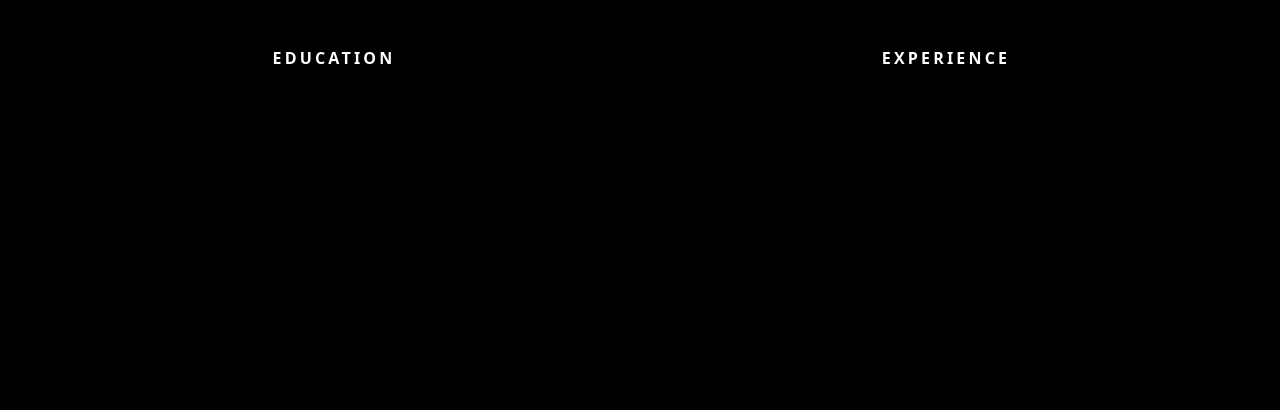
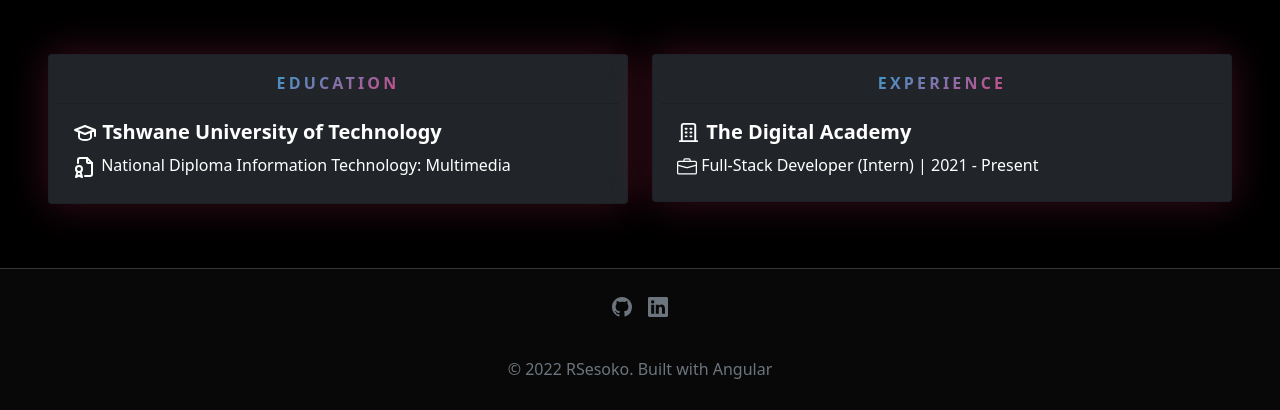
Before and after one commit to ReneilweSesoko/reneilwe_sesoko_portfolio, an Angular app: page /home in a window 1280 px wide. Shown: the part 897-1307 px from the top of the page. Before the commit the page ends 1015 px from the top, so only its background shows below. Built offline with nearby package versions, Linux system fonts and the light colour scheme.

Commit message:
homepage done

```diff
--- a/src/app/app.component.html
+++ b/src/app/app.component.html
@@ -1,3 +1,3 @@
 <app-top-nav></app-top-nav>
 <router-outlet></router-outlet>
-<!-- <app-footer></app-footer> -->
+<app-footer></app-footer>
--- a/src/app/components/footer/footer.component.html
+++ b/src/app/components/footer/footer.component.html
@@ -1,3 +1,41 @@
-<footer>
+<footer class="py-3 mt-4">
+  <ul class="nav justify-content-center pb-3 mb-3">
+    <li class="nav-item">
+      <a href="https://github.com/ReneilweSesoko" target="_blank" class="nav-link px-2 text-muted">
+        <svg
+          xmlns="http://www.w3.org/2000/svg"
+          width="20"
+          height="20"
+          fill="currentColor"
+          class="bi bi-github"
+          viewBox="0 0 16 16"
+        >
+          <path
+            d="M8 0C3.58 0 0 3.58 0 8c0 3.54 2.29 6.53 5.47 7.59.4.07.55-.17.55-.38 0-.19-.01-.82-.01-1.49-2.01.37-2.53-.49-2.69-.94-.09-.23-.48-.94-.82-1.13-.28-.15-.68-.52-.01-.53.63-.01 1.08.58 1.23.82.72 1.21 1.87.87 2.33.66.07-.52.28-.87.51-1.07-1.78-.2-3.64-.89-3.64-3.95 0-.87.31-1.59.82-2.15-.08-.2-.36-1.02.08-2.12 0 0 .67-.21 2.2.82.64-.18 1.32-.27 2-.27.68 0 1.36.09 2 .27 1.53-1.04 2.2-.82 2.2-.82.44 1.1.16 1.92.08 2.12.51.56.82 1.27.82 2.15 0 3.07-1.87 3.75-3.65 3.95.29.25.54.73.54 1.48 0 1.07-.01 1.93-.01 2.2 0 .21.15.46.55.38A8.012 8.012 0 0 0 16 8c0-4.42-3.58-8-8-8z"
+          />
+        </svg>
+      </a>
+    </li>
+    <li class="nav-item">
+      <a href="https://www.linkedin.com/in/reneilwe-sesoko-9a7379121/" target="_blank" class="nav-link px-2 text-muted">
+        <svg
+          xmlns="http://www.w3.org/2000/svg"
+          width="20"
+          height="20"
+          fill="currentColor"
+          class="bi bi-linkedin"
+          viewBox="0 0 16 16"
+        >
+          <path
+            d="M0 1.146C0 .513.526 0 1.175 0h13.65C15.474 0 16 .513 16 1.146v13.708c0 .633-.526 1.146-1.175 1.146H1.175C.526 16 0 15.487 0 14.854V1.146zm4.943 12.248V6.169H2.542v7.225h2.401zm-1.2-8.212c.837 0 1.358-.554 1.358-1.248-.015-.709-.52-1.248-1.342-1.248-.822 0-1.359.54-1.359 1.248 0 .694.521 1.248 1.327 1.248h.016zm4.908 8.212V9.359c0-.216.016-.432.08-.586.173-.431.568-.878 1.232-.878.869 0 1.216.662 1.216 1.634v3.865h2.401V9.25c0-2.22-1.184-3.252-2.764-3.252-1.274 0-1.845.7-2.165 1.193v.025h-.016a5.54 5.54 0 0 1 .016-.025V6.169h-2.4c.03.678 0 7.225 0 7.225h2.4z"
+          />
+        </svg>
+      </a>
+    </li>
 
+  </ul>
+  <p class="text-center text-muted">© 2022 RSesoko. Built with Angular</p>
 </footer>
+<!-- <footer class="footer p-5 mt-2">
+
+</footer> -->
--- a/src/app/components/footer/footer.component.scss
+++ b/src/app/components/footer/footer.component.scss
@@ -2,4 +2,5 @@ footer{
     background: rgba( 255, 255, 255, 0.03 );
     backdrop-filter: blur( 4px );
     -webkit-backdrop-filter: blur( 4px );
+    border-top: 1px solid rgba( 255, 255, 255, 0.18 );
 }
--- a/src/app/pages/home/home.component.html
+++ b/src/app/pages/home/home.component.html
@@ -33,8 +33,8 @@
         <span class="text-muted">I'm Reneilwe</span>
       </h2> -->
       <p class="lead">
-        A Frontend Developer with UI and Graphic Design Skills. Checkout my
-        work and feel free to get in touch if you want to work with me.
+        A Frontend Developer with UI and Graphic Design Skills. Checkout my work
+        and feel free to get in touch if you want to work with me.
       </p>
       <p class="text-uppercase text-muted fw-lighter abts">
         technical skills
@@ -151,17 +151,28 @@
             d="M 6 4 C 4.895 4 4 4.895 4 6 L 4 24 C 4 25.105 4.895 26 6 26 L 24 26 C 25.105 26 26 25.105 26 24 L 26 6 C 26 4.895 25.105 4 24 4 L 6 4 z M 8 9.9921875 L 11.978516 9.9921875 C 13.947516 9.9921875 15.294922 11.339125 15.294922 13.328125 C 15.294922 15.283125 13.898344 16.623047 11.902344 16.623047 L 9.7636719 16.623047 L 9.7636719 19.857422 L 8 19.857422 L 8 9.9921875 z M 9.7636719 11.46875 L 9.7636719 15.160156 L 11.507812 15.160156 C 12.765813 15.160156 13.503906 14.504125 13.503906 13.328125 C 13.503906 12.119125 12.784672 11.46875 11.513672 11.46875 L 9.7636719 11.46875 z M 19.207031 12.226562 C 20.984031 12.226562 22.099656 13.013047 22.222656 14.373047 L 20.630859 14.373047 C 20.507859 13.847047 20.007844 13.511719 19.214844 13.511719 C 18.442844 13.511719 17.861328 13.881875 17.861328 14.421875 C 17.861328 14.845875 18.21675 15.105391 18.96875 15.275391 L 20.287109 15.576172 C 21.716109 15.897172 22.378906 16.513281 22.378906 17.613281 C 22.378906 19.050281 21.059359 20.007813 19.193359 20.007812 C 17.327359 20.007812 16.151484 19.199844 16.021484 17.839844 L 17.697266 17.839844 C 17.861266 18.393844 18.386375 18.722656 19.234375 18.722656 C 20.088375 18.722656 20.683594 18.346969 20.683594 17.792969 C 20.683594 17.368969 20.363344 17.101359 19.652344 16.943359 L 18.326172 16.636719 C 16.890172 16.308719 16.214844 15.645578 16.214844 14.517578 C 16.214844 13.163578 17.443031 12.226562 19.207031 12.226562 z"
           ></path>
         </svg>
-
       </div>
     </div>
     <div class="col-md-5 order-md-1">
-      <div class="card card-cover h-100 overflow-hidden text-white bg-dark rounded-5 shadow-lg" style="background-image: url('unsplash-photo-1.jpg');">
+      <div
+        class="card card-cover h-100 overflow-hidden text-white bg-dark rounded-5 shadow-lg"
+        style="background-image: url('unsplash-photo-1.jpg');"
+      >
         <div class="d-flex flex-column h-100 p-5 pb-3 text-white text-shadow-1">
           <h2 class="pt-5 mt-5 display-6 lh-1 fw-bold">Reneilwe Sesoko</h2>
           <ul class="d-flex list-unstyled mt-auto">
             <li class="d-flex align-items-center">
-              <svg xmlns="http://www.w3.org/2000/svg" width="16" height="16" fill="currentColor" class="bi bi-geo-alt-fill me-2" viewBox="0 0 16 16">
-                <path d="M8 16s6-5.686 6-10A6 6 0 0 0 2 6c0 4.314 6 10 6 10zm0-7a3 3 0 1 1 0-6 3 3 0 0 1 0 6z"/>
+              <svg
+                xmlns="http://www.w3.org/2000/svg"
+                width="16"
+                height="16"
+                fill="currentColor"
+                class="bi bi-geo-alt-fill me-2"
+                viewBox="0 0 16 16"
+              >
+                <path
+                  d="M8 16s6-5.686 6-10A6 6 0 0 0 2 6c0 4.314 6 10 6 10zm0-7a3 3 0 1 1 0-6 3 3 0 0 1 0 6z"
+                />
               </svg>
               <small>South Africa, Gauteng</small>
             </li>
@@ -177,24 +188,136 @@
 
   <!-- <hr class="line mt-4" /> -->
 
-  <div class="row mx-3 mt-5">
+  <div class="row mx-4 mt-5">
     <div class="col">
-      <div class="text-center text-uppercase fw-bold abt">
+      <!-- <div class="text-center text-uppercase fw-bold abt">
         education
+      </div> -->
+
+      <div class="">
+        <div class="card mb-3 mt-2 bg-dark p-2">
+          <div
+            class="card-header bg-transparent text-uppercase abt fw-bold text-center"
+          >
+            Education
+          </div>
+          <div class="card-body">
+            <h5 class="card-title fw-bold">
+              <svg
+                xmlns="http://www.w3.org/2000/svg"
+                class="icon icon-tabler icon-tabler-school"
+                width="24"
+                height="24"
+                viewBox="0 0 24 24"
+                stroke-width="2"
+                stroke="currentColor"
+                fill="none"
+                stroke-linecap="round"
+                stroke-linejoin="round"
+              >
+                <desc>
+                  Download more icon variants from
+                  https://tabler-icons.io/i/school
+                </desc>
+                <path stroke="none" d="M0 0h24v24H0z" fill="none"></path>
+                <path d="M22 9l-10 -4l-10 4l10 4l10 -4v6"></path>
+                <path d="M6 10.6v5.4a6 3 0 0 0 12 0v-5.4"></path>
+              </svg>
+              Tshwane University of Technology
+            </h5>
+            <p class="card-text">
+              <svg
+                xmlns="http://www.w3.org/2000/svg"
+                class="icon icon-tabler icon-tabler-file-certificate"
+                width="24"
+                height="24"
+                viewBox="0 0 24 24"
+                stroke-width="2"
+                stroke="currentColor"
+                fill="none"
+                stroke-linecap="round"
+                stroke-linejoin="round"
+              >
+                <desc>
+                  Download more icon variants from
+                  https://tabler-icons.io/i/file-certificate
+                </desc>
+                <path stroke="none" d="M0 0h24v24H0z" fill="none"></path>
+                <path d="M14 3v4a1 1 0 0 0 1 1h4"></path>
+                <path
+                  d="M5 8v-3a2 2 0 0 1 2 -2h7l5 5v11a2 2 0 0 1 -2 2h-5"
+                ></path>
+                <circle cx="6" cy="14" r="3"></circle>
+                <path d="M4.5 17l-1.5 5l3 -1.5l3 1.5l-1.5 -5"></path>
+              </svg>
+
+              National Diploma Information Technology: Multimedia
+            </p>
+          </div>
+        </div>
       </div>
-      <div>
-
-      </div>
-
     </div>
 
     <div class="col">
-      <div class="text-center text-uppercase fw-bold abt">
+      <div class="card mb-3 mt-2 bg-dark p-2">
+        <div
+          class="card-header bg-transparent text-uppercase abt fw-bold text-center"
+        >
+          Experience
+        </div>
+        <div class="card-body">
+          <h5 class="card-title fw-bold">
+            <svg
+              xmlns="http://www.w3.org/2000/svg"
+              class="icon icon-tabler icon-tabler-building"
+              width="24"
+              height="24"
+              viewBox="0 0 25 25"
+              stroke-width="2"
+              stroke="currentColor"
+              fill="none"
+              stroke-linecap="round"
+              stroke-linejoin="round"
+            >
+              <desc>
+                Download more icon variants from
+                https://tabler-icons.io/i/building
+              </desc>
+              <path stroke="none" d="M0 0h24v24H0z" fill="none"></path>
+              <line x1="3" y1="21" x2="21" y2="21"></line>
+              <line x1="9" y1="8" x2="10" y2="8"></line>
+              <line x1="9" y1="12" x2="10" y2="12"></line>
+              <line x1="9" y1="16" x2="10" y2="16"></line>
+              <line x1="14" y1="8" x2="15" y2="8"></line>
+              <line x1="14" y1="12" x2="15" y2="12"></line>
+              <line x1="14" y1="16" x2="15" y2="16"></line>
+              <path d="M5 21v-16a2 2 0 0 1 2 -2h10a2 2 0 0 1 2 2v16"></path>
+            </svg>
+
+            The Digital Academy
+          </h5>
+          <p class="card-text">
+            <svg
+              xmlns="http://www.w3.org/2000/svg"
+              width="20"
+              height="20"
+              fill="currentColor"
+              class="bi bi-briefcase"
+              viewBox="0 0 16 16"
+            >
+              <path
+                d="M6.5 1A1.5 1.5 0 0 0 5 2.5V3H1.5A1.5 1.5 0 0 0 0 4.5v8A1.5 1.5 0 0 0 1.5 14h13a1.5 1.5 0 0 0 1.5-1.5v-8A1.5 1.5 0 0 0 14.5 3H11v-.5A1.5 1.5 0 0 0 9.5 1h-3zm0 1h3a.5.5 0 0 1 .5.5V3H6v-.5a.5.5 0 0 1 .5-.5zm1.886 6.914L15 7.151V12.5a.5.5 0 0 1-.5.5h-13a.5.5 0 0 1-.5-.5V7.15l6.614 1.764a1.5 1.5 0 0 0 .772 0zM1.5 4h13a.5.5 0 0 1 .5.5v1.616L8.129 7.948a.5.5 0 0 1-.258 0L1 6.116V4.5a.5.5 0 0 1 .5-.5z"
+              />
+            </svg>
+            Full-Stack Developer (Intern) |
+            2021 - Present
+
+          </p>
+        </div>
+      </div>
+      <!-- <div class="text-center text-uppercase fw-bold abt">
         experience
-      </div>
+      </div> -->
     </div>
-
   </div>
-
-
 </div>
--- a/src/app/pages/home/home.component.scss
+++ b/src/app/pages/home/home.component.scss
@@ -3,11 +3,11 @@
 	position: relative;
     min-width: 100%;
     height: auto;
-    min-height: 30rem;
+    min-height: 100vh;
 	//height: 100vh;
 }
 
-h1,.sv, .abts {
+h1,.sv, .abts, .col .abt{
     background: linear-gradient(-30deg, #ee7752, #e73c7e, #23a6d5, #23d5ab);
     background-clip: text;
     -webkit-text-fill-color: transparent;
@@ -41,17 +41,10 @@ h1,.sv, .abts {
 	}
 }
 
-.crd{
+// .col .abt{
+// 	background: linear-gradient(-30deg, #ee7752, #e73c7e, #23a6d5, #23d5ab);
+// }
 
-	background: rgba( 255, 255, 255, 0.03 );
-    backdrop-filter: blur( 4px );
-    -webkit-backdrop-filter: blur( 4px );
-    border-bottom: 1px solid rgba( 255, 255, 255, 0.18 );
-
+.card{
+	box-shadow: rgba(193, 46, 88, 0.3) 0px 0px 40px;
 }
-
-footer{
-    background: rgba( 255, 255, 255, 0.03 );
-    backdrop-filter: blur( 4px );
-    -webkit-backdrop-filter: blur( 4px );
-}
```
